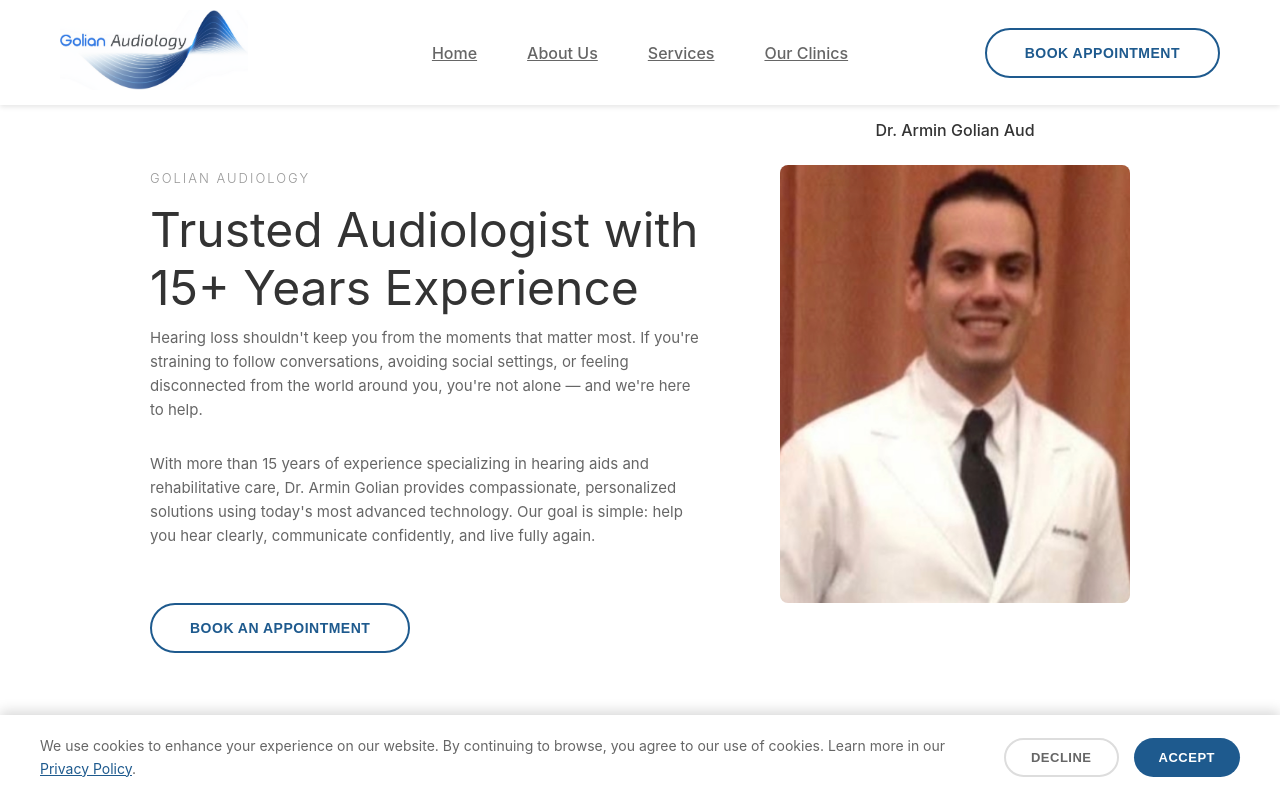
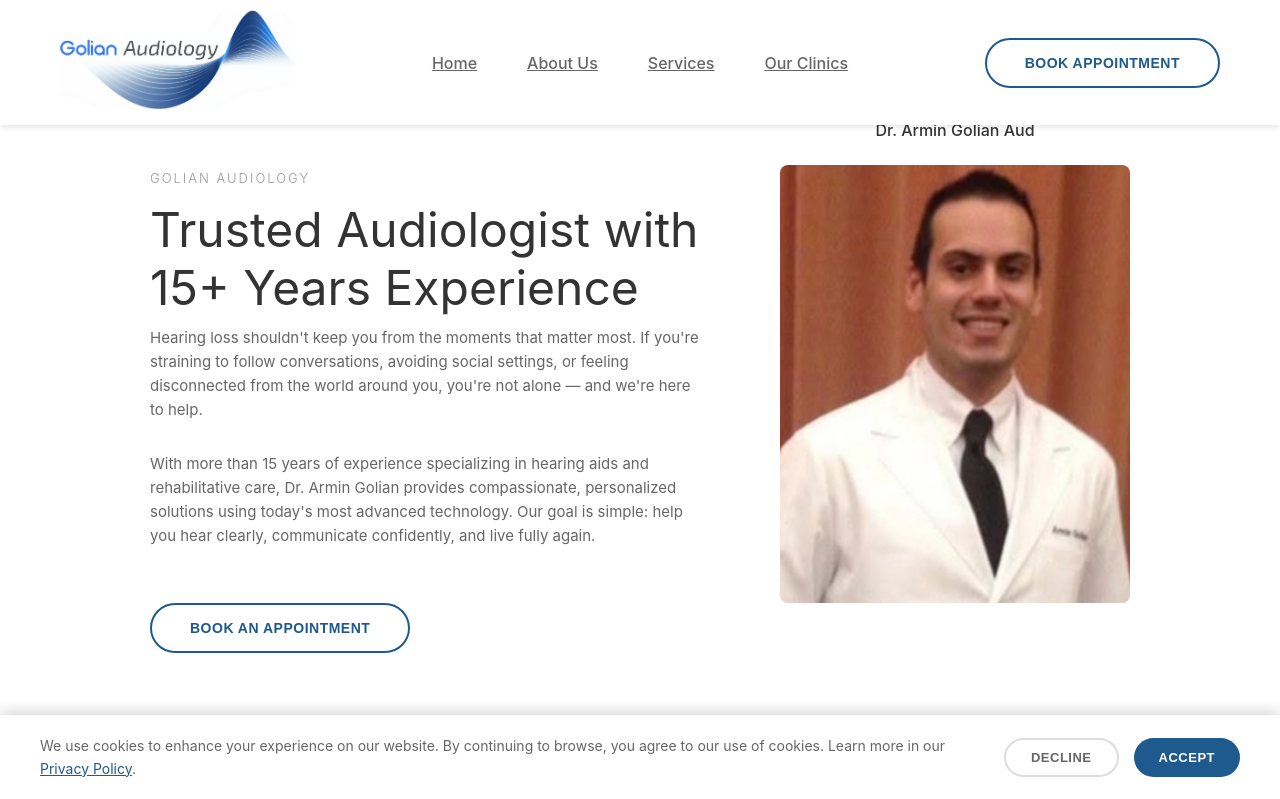
Before and after one commit to ekard1/golian-audiology, a plain HTML site: page index.html in a window 1280 px wide. Shown: the top 799 px of the page. Drawn offline with Linux system fonts and the light colour scheme.

Commit message:
Update index.html

```diff
--- a/index.html
+++ b/index.html
@@ -1074,7 +1074,7 @@
     <!-- Navigation -->
     <div class="wire-nav">
         <a href="index.html" class="wire-logo">
-            <img src="images/logo.png" alt="Golian Audiology Logo" style="height: 80px; width: auto;">
+            <img src="images/logo.png" alt="Golian Audiology Logo" style="height: 100px; width: auto;">
         </a>
         <div class="wire-menu" id="mobileMenu">
             <button class="menu-close" onclick="toggleMenu()">&times;</button>
```
